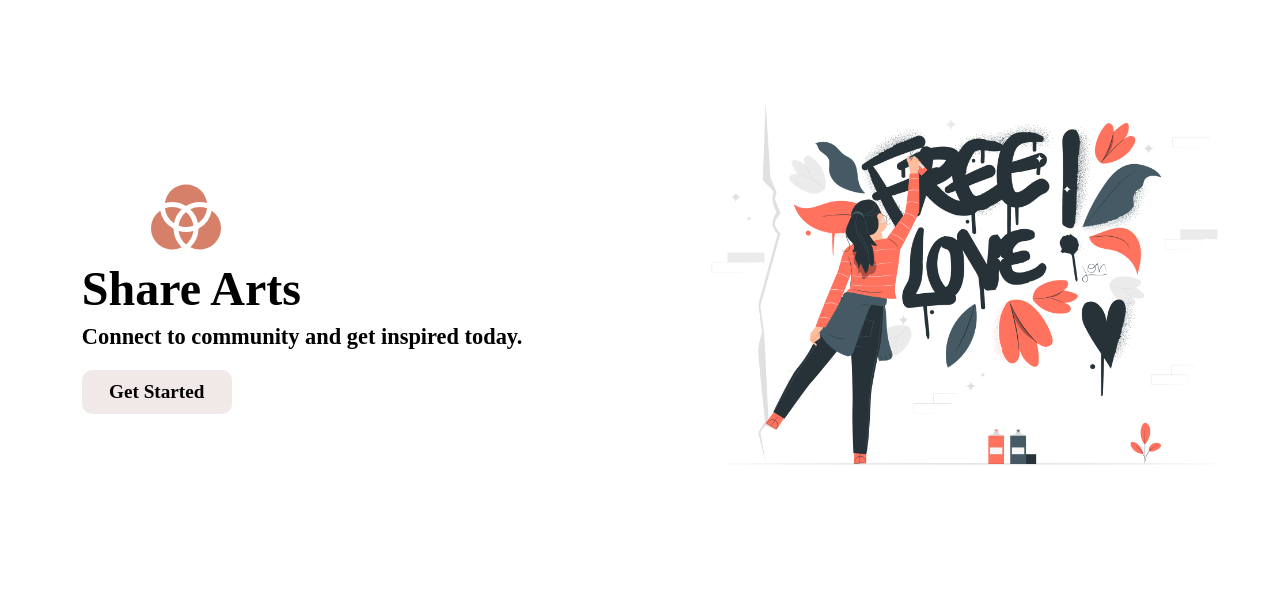
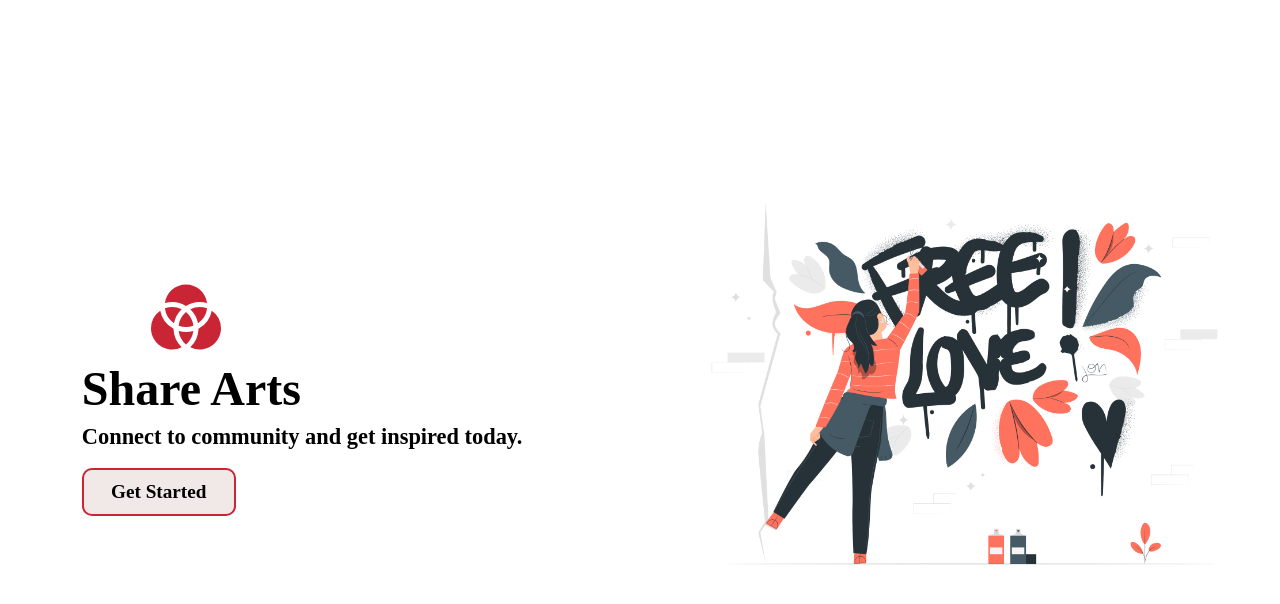
Before and after one commit to Developers-codz/shareArts, a React (Create React App) app: page /landing in a window 1280 px wide. Shown: the top 604 px of the page. Built offline with nearby package versions, Linux system fonts and the light colour scheme; what miragejs would draw is missing.

Commit message:
fix:design

```diff
--- a/src/Assets/icons/Logo.jsx
+++ b/src/Assets/icons/Logo.jsx
@@ -1,6 +1,8 @@
+import { useTheme } from "../../context/theme-context"
 export const Logo = ({width,height})=>{
+    const {theme} = useTheme();
     return(
-        <svg width={width} height={height} viewBox="0 0 512 512" color="#d6806a">
+        <svg width={width} height={height} viewBox="0 0 512 512" color={theme==="dark" ? "#d6806a":"#ca2535"}>
             <path fill="currentColor" d="M256 185a167.85 167.85 0 0 1 134.9-18.28C382.36 99.83 325.12 48 256 48S129.64 99.83 121.1 166.67A167.85 167.85 0 0 1 256 185Zm80 146.73a167.51 167.51 0 0 1-52.37 118.08A135 135 0 0 0 344 464c75 0 136-61 136-136a136 136 0 0 0-59.06-112.08A168.53 168.53 0 0 1 336 331.73Zm-52.42-125.54a167.87 167.87 0 0 1 49.36 89.89a136.14 136.14 0 0 0 58.06-95.7a135.87 135.87 0 0 0-107.43 5.81ZM176.05 331.73a168.53 168.53 0 0 1-85-115.81A136 136 0 0 0 32 328c0 75 61 136 136 136a135 135 0 0 0 60.42-14.19a167.51 167.51 0 0 1-52.37-118.08Zm3.01-35.65a167.87 167.87 0 0 1 49.36-89.89A135.87 135.87 0 0 0 121 200.38a136.14 136.14 0 0 0 58.06 95.7Zm123.84 49.25a168.22 168.22 0 0 1-93.8 0A135.9 135.9 0 0 0 256 431.6a135.9 135.9 0 0 0 46.9-86.27ZM209 311.62a136 136 0 0 0 94 0a135.93 135.93 0 0 0-47-87.22a135.93 135.93 0 0 0-47 87.22Z"></path>
         </svg>
     )
--- a/src/pages/Landing/landingComponents.js
+++ b/src/pages/Landing/landingComponents.js
@@ -1,42 +1,45 @@
-import styled from "styled-components"
-import {Link} from "react-router-dom";
+import styled from "styled-components";
+import { Link } from "react-router-dom";
 
 export const Wrapper = styled.div`
-display:flex;
-justify-content: center;
-align-items: center;
-@media only screen and (max-width:560px){
-    flex-direction:column;
-}
-`
+  height: 97.5vh;
+  display: flex;
+  justify-content: center;
+  align-items: center;
+  @media only screen and (max-width: 560px) {
+    flex-direction: column;
+  }
+`;
 export const Section = styled.div`
-margin-left:${props => props.logo ? "4rem" : "5rem"}
-`
+  margin-left: ${(props) => (props.logo ? "4rem" : "5rem")};
+`;
 
 export const Header = styled.h1`
-font-size: 3rem;
-margin-bottom:.5rem;
-`
+  font-size: 3rem;
+  margin-bottom: 0.5rem;
+`;
 export const Para = styled(Header)`
-font-size:1.4rem;
-margin-bottom:2rem;
-`
+  font-size: 1.4rem;
+  margin-bottom: 2rem;
+`;
 export const Button = styled(Link)`
-    background-color:var(--color-primary);
-    padding:.7rem 1.7rem;
-    border-radius:10px;
-    border:none;
-    font-size:1.2rem;
-    font-weight:600;
-    cursor:pointer;
-    text-decoration:none;
-    color:var(--color-dark);
-&:hover{
-    transform:scale(1.02,1.02);
-}
-`
+  background-color: var(--color-primary);
+  padding: 0.7rem 1.7rem;
+  border-radius: 10px;
+  border:2px solid var(--color-secondary-dark) ;
+  font-size: 1.2rem;
+  font-weight: 600;
+  cursor: pointer;
+  text-decoration: none;
+  color: var(--color-dark);
+  &:hover {
+    transform: scale(1.03, 1.03);
+    color: var(--color-secondary-dark);
+
+  }
+`;
 
 export const HeroImg = styled.img`
-width:36rem;
-margin-left:5rem
-`
+  width: 36rem;
+  margin-left: 5rem;
+`;
```
